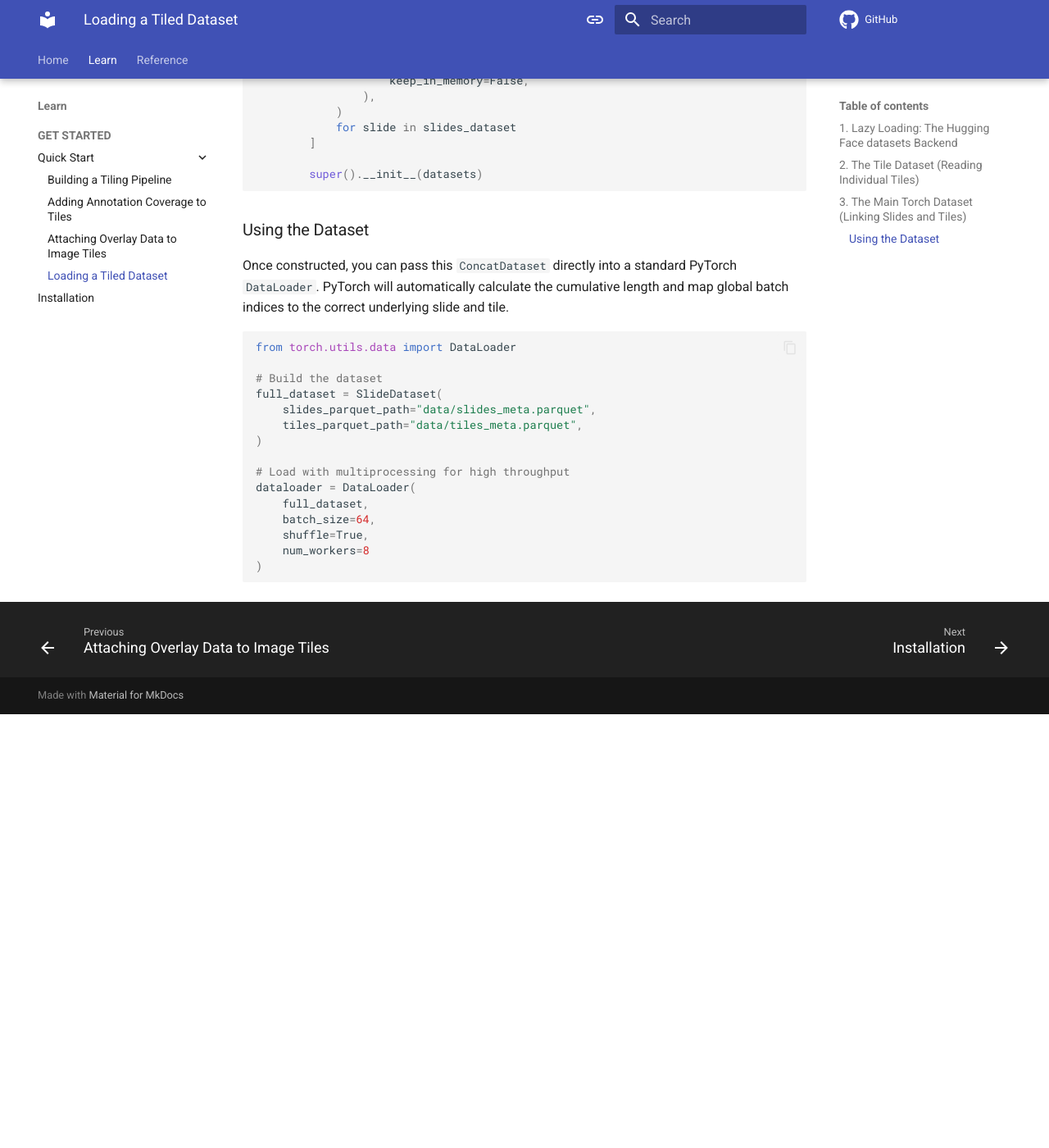
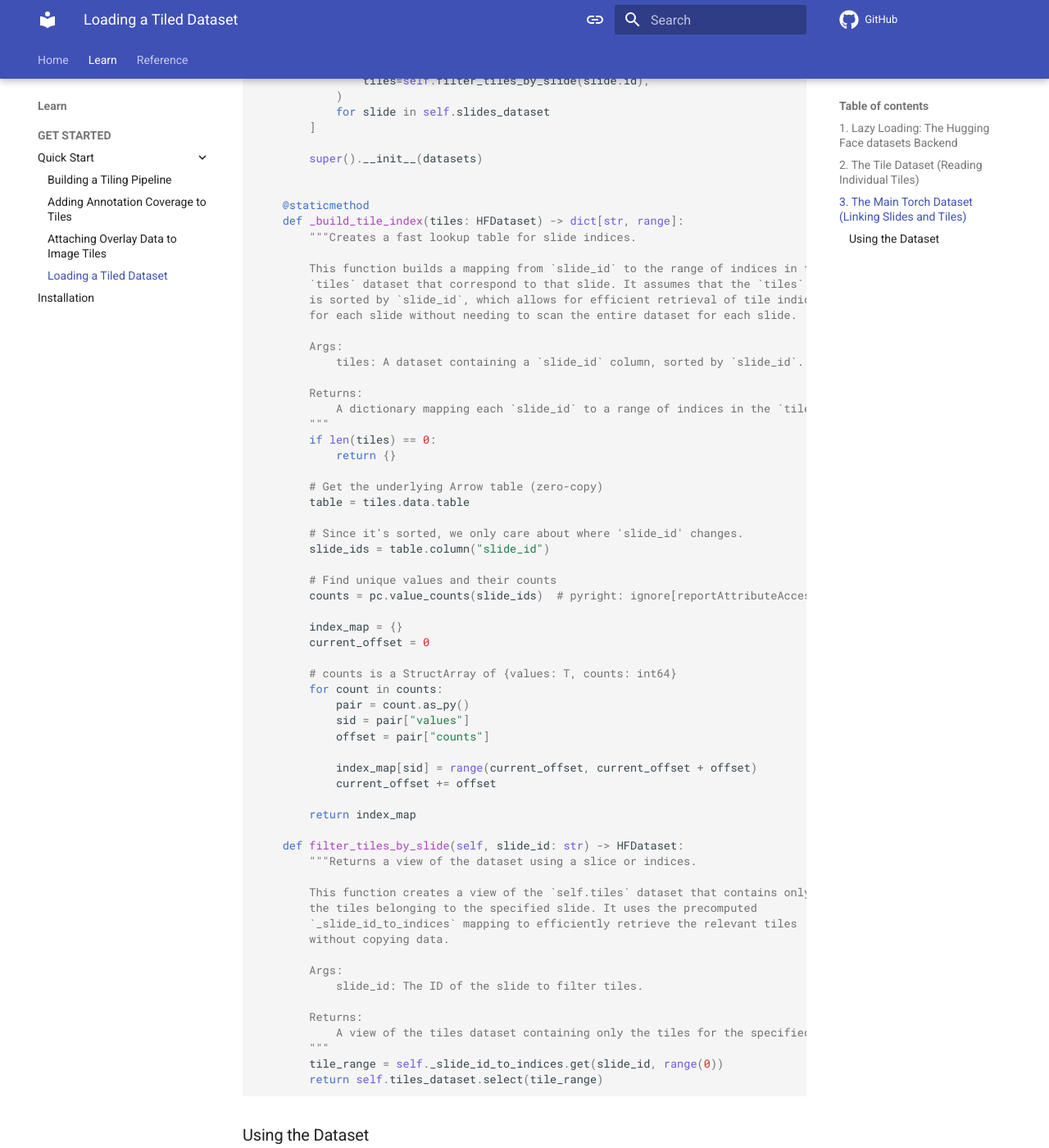
Before and after one commit to RationAI/ratiopath, an MkDocs documentation site: the page built from docs/learn/get-started/quick-start/tiled-dataset.md, in a window 1280 px wide and 1400 px high, scrolled down 2899 px. Shown: the whole window at 82% size. Built offline with MkDocs 1.6.1 and Material for MkDocs 9.7.7, drawn with Linux system fonts in a browser that asks for light colours; comment, search, counter and statistics services are not loaded; the version menu is left out; before the commit the page ends 3770 px from its top, so only the background shows below that; some of the changed text lies outside the part shown.

Commit message:
feat: update docs

````diff
--- a/docs/learn/get-started/quick-start/tiled-dataset.md
+++ b/docs/learn/get-started/quick-start/tiled-dataset.md
@@ -5,7 +5,7 @@ In the [tiling tutorial](./tiling.md), we discussed how to create a tiled datase
 Before writing the data loaders, we must consider the structure and approximate size of our dataset. A tiled dataset typically consists of two highly interrelated components:
 
 1. **The Parent Dataset:** Contains high-level metadata about the source files (e.g., Whole Slide Image file paths, original dimensions, patient IDs, or slide-level labels).
-2. **The Tile Dataset:** Contains metadata about the individual chunks derived from those parents (e.g., $x$ and $y$ coordinates, the parent `slide_id`, and sometimes precomputed tile embeddings).
+2. **The Tile Dataset:** Contains metadata about the individual chunks derived from those parents (e.g., `x` and `y` coordinates, the parent `slide_id`, and sometimes precomputed tile embeddings).
 
 If your Parquet files are small enough, you can safely load the entire dataset into RAM using Pandas. However, in digital pathology and large-scale computer vision, a tile dataset can easily span hundreds of gigabytes across multiple Parquet partitions. Loading this entirely into memory will crash your system. Instead, we rely on **lazy loading** techniques to fetch only the necessary data points exactly when the model needs them.
 
@@ -23,7 +23,7 @@ When you load a Parquet file using Hugging Face `datasets`, the library translat
 **Why it is efficient:**
 
 * **Zero RAM Overhead:** You can interact with a 200GB dataset while consuming mere megabytes of actual RAM.
-* **$O(1)$ Random Access:** Reading a specific row is virtually instantaneous.
+* *x`O(1)` Random Access:** Reading a specific row is virtually instantaneous.
 * **Smart Caching:** When you filter the dataset to find tiles belonging to a specific slide, Hugging Face streams the data, finds the matches, and caches the result on disk.
 
 ---
@@ -32,7 +32,7 @@ When you load a Parquet file using Hugging Face `datasets`, the library translat
 
 At the lowest level, we need a standard PyTorch `Dataset` that takes a subset of our tiled data eg. fetches the actual pixel data, or the precomputed embeddings.
 
-In our WSI use case, we use the `openslide` library to dynamically read pixel patches from the WSIs based on the $x$ and $y$ coordinates stored in our Arrow-mapped tile dataset.
+In our WSI use case, we use the `openslide` library to dynamically read pixel patches from the WSIs based on the `x` and `y` coordinates stored in our Arrow-mapped tile dataset.
 
 ```python
 from pathlib import Path
@@ -98,8 +98,10 @@ class SlideDataset(ConcatDataset[TileDataset]):
         slides_parquet_path: str,
         tiles_parquet_path: str,
     ) -> None:
-        slides_dataset = load_dataset("parquet", data_files=slides_parquet_path, split="train") # Train is default split name for Hugging Face datasets, even if we don't have multiple splits
-        tiles_dataset = load_dataset("parquet", data_files=tiles_parquet_path, split="train")
+        self.slides_dataset = load_dataset("parquet", data_files=slides_parquet_path, split="train") # Train is default split name for Hugging Face datasets, even if we don't have multiple splits
+        self.tiles_dataset = load_dataset("parquet", data_files=tiles_parquet_path, split="train").sort("slide_id") # Sort by slide_id for faster filtering
+
+        self._slide_id_to_indices = self._build_tile_index(self.tiles_dataset)
 
         datasets = [
             TileDataset(
@@ -107,15 +109,72 @@ class SlideDataset(ConcatDataset[TileDataset]):
                 level=slide["level"],
                 extent_x=slide["extent_x"],
                 extent_y=slide["extent_y"],
-                tiles=tiles_dataset.filter(
-                    lambda row: row["slide_id"] == slide["slide_id"],
-                    keep_in_memory=False,
-                ),
+                tiles=self.filter_tiles_by_slide(slide.id),
             )
-            for slide in slides_dataset
+            for slide in self.slides_dataset
         ]
 
         super().__init__(datasets)
+
+
+    @staticmethod
+    def _build_tile_index(tiles: HFDataset) -> dict[str, range]:
+        """Creates a fast lookup table for slide indices.
+
+        This function builds a mapping from `slide_id` to the range of indices in the
+        `tiles` dataset that correspond to that slide. It assumes that the `tiles` dataset
+        is sorted by `slide_id`, which allows for efficient retrieval of tile indices
+        for each slide without needing to scan the entire dataset for each slide.
+
+        Args:
+            tiles: A dataset containing a `slide_id` column, sorted by `slide_id`.
+
+        Returns:
+            A dictionary mapping each `slide_id` to a range of indices in the `tiles` dataset.
+        """
+        if len(tiles) == 0:
+            return {}
+
+        # Get the underlying Arrow table (zero-copy)
+        table = tiles.data.table
+
+        # Since it's sorted, we only care about where 'slide_id' changes.
+        slide_ids = table.column("slide_id")
+
+        # Find unique values and their counts
+        counts = pc.value_counts(slide_ids)  # pyright: ignore[reportAttributeAccessIssue]
+
+        index_map = {}
+        current_offset = 0
+
+        # counts is a StructArray of {values: T, counts: int64}
+        for count in counts:
+            pair = count.as_py()
+            sid = pair["values"]
+            offset = pair["counts"]
+
+            index_map[sid] = range(current_offset, current_offset + offset)
+            current_offset += offset
+
+        return index_map
+
+    def filter_tiles_by_slide(self, slide_id: str) -> HFDataset:
+        """Returns a view of the dataset using a slice or indices.
+
+        This function creates a view of the `self.tiles` dataset that contains only
+        the tiles belonging to the specified slide. It uses the precomputed
+        `_slide_id_to_indices` mapping to efficiently retrieve the relevant tiles
+        without copying data.
+
+        Args:
+            slide_id: The ID of the slide to filter tiles.
+
+        Returns:
+            A view of the tiles dataset containing only the tiles for the specified slide.
+        """
+        tile_range = self._slide_id_to_indices.get(slide_id, range(0))
+        return self.tiles_dataset.select(tile_range)
+
 ```
 
 ### Using the Dataset
````
Also changed, not shown: 2 other files.
